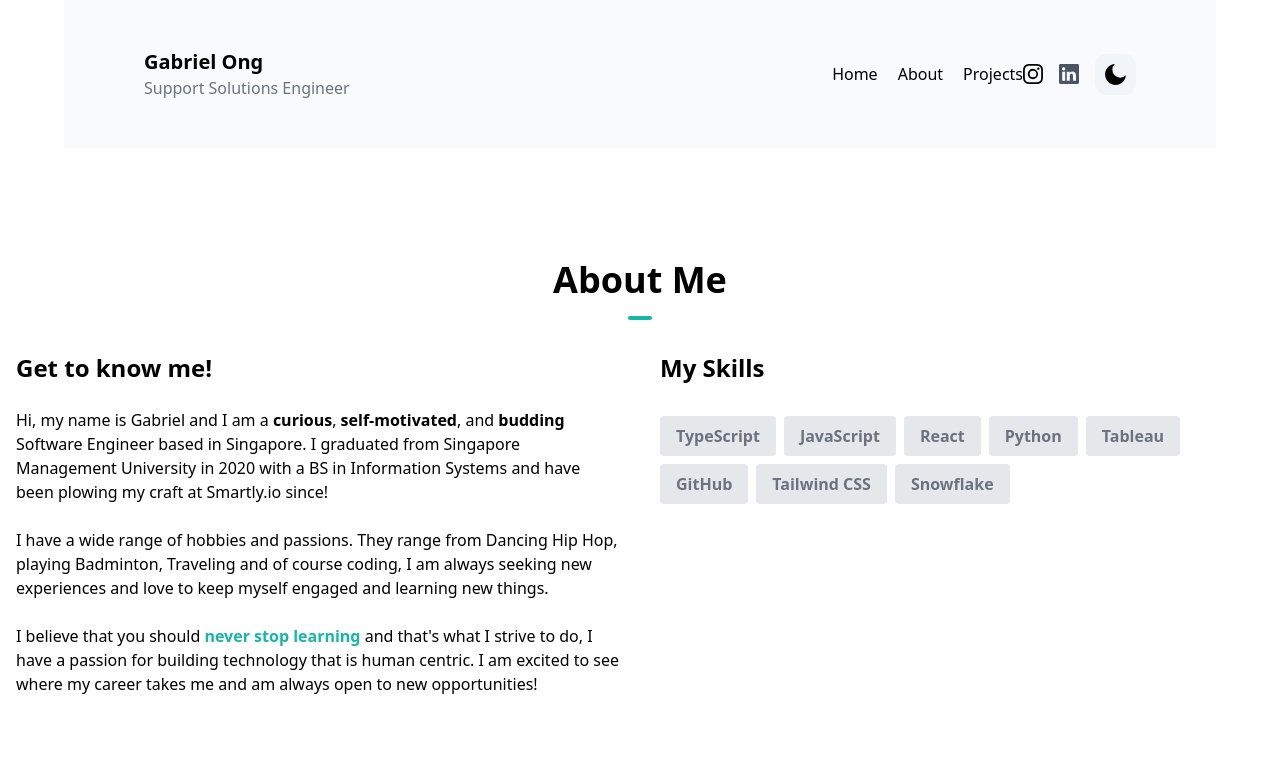
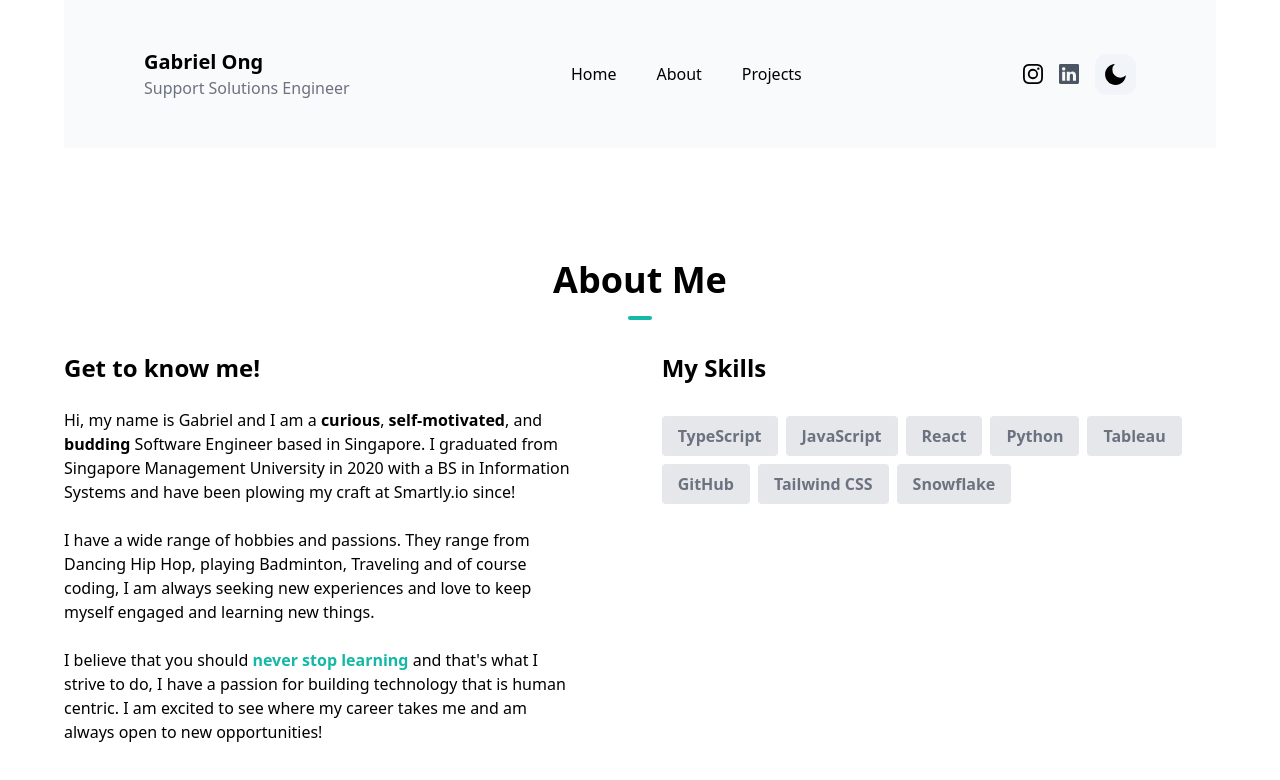
Before and after one commit to Gabrieloxe/gab-portfolio-v1, a Next.js app: page / in a window 1280 px wide. Shown: the top 780 px of the page. Built offline with nearby package versions, Linux system fonts and the light colour scheme.

Commit message:
Fix styling issues

```diff
--- a/src/components/AboutSection/AboutSection.tsx
+++ b/src/components/AboutSection/AboutSection.tsx
@@ -47,7 +47,7 @@ const AboutSection = () => {
       <div className='my-12 pb-12 md:pt-16 md:pb-48'>
         <AboutSectionTitle />
         <div className='flex flex-col space-y-10 items-stretch justify-center align-top md:space-x-10 md:space-y-0 md:p-4 md:flex-row md:text-left'>
-          <div className='md:w-1/2 '>
+          <div className='md:w-1/2 px-12'>
             <h1 className='text-center text-2xl font-bold mb-6 md:text-left'>
               Get to know me!
             </h1>
--- a/src/components/NavBar/Navbar.tsx
+++ b/src/components/NavBar/Navbar.tsx
@@ -95,31 +95,32 @@ export const Navbar = () => {
 
   return (
     <header className='max-w-6xl  mx-auto px-4 sm:px-20 py-10 md:py-2 bg-gray-50 dark:bg-stone-900'>
-      <div className='justify-between md:items-center md:flex'>
-        <div>
+      <div className='justify-between md:items-center md:flex w-full flex-row '>
         <div className='flex flex-row items-center justify-between py-3 md:py-5 md:block'>
           <NavbarTitle />
           <HamburgerMenu />
         </div>
-        </div>
-        <div>
+
         <div
-            className={`flex-1 justify-self-center pb-3 mt-8 md:block md:pb-0 md:mt-0 ${
+          className={`justify-self-center pb-3 mt-8 md:block md:pb-0 md:mt-0 ${
             navbar ? 'block' : 'hidden'
           }`}
         >
-            <div className='flex  flex-row'>
-              <div className='flex flex-row items-center space-x-5'>
+          <div className='flex  flex-col gap-5'>
+            <div className='flex flex-row items-center space-x-10'>
               {NAV_ITEMS.map((item) => {
                 return <a key={item.label}>{item.label}</a>;
               })}
             </div>
-              <div className='flex flex-row items-center space-x-4'>
+            <div className='flex-row space-x-4 items-center md:hidden flex'>
               <SocialMediaButtons />
               <ThemeButton />
             </div>
           </div>
         </div>
+        <div className='flex-row space-x-4 items-center hidden md:flex'>
+          <SocialMediaButtons />
+          <ThemeButton />
         </div>
       </div>
     </header>
--- a/src/components/UI/Card/Buttons/LikeButton/ThemeButton.tsx
+++ b/src/components/UI/Card/Buttons/LikeButton/ThemeButton.tsx
@@ -1,6 +1,6 @@
 'use client';
 
-import React, { useEffect, useState } from 'react';
+import React from 'react';
 import { RiMoonFill, RiSunLine } from 'react-icons/ri';
 import { useTheme } from 'next-themes';
 
```
Lines whose indentation alone changed are shown as unchanged.
